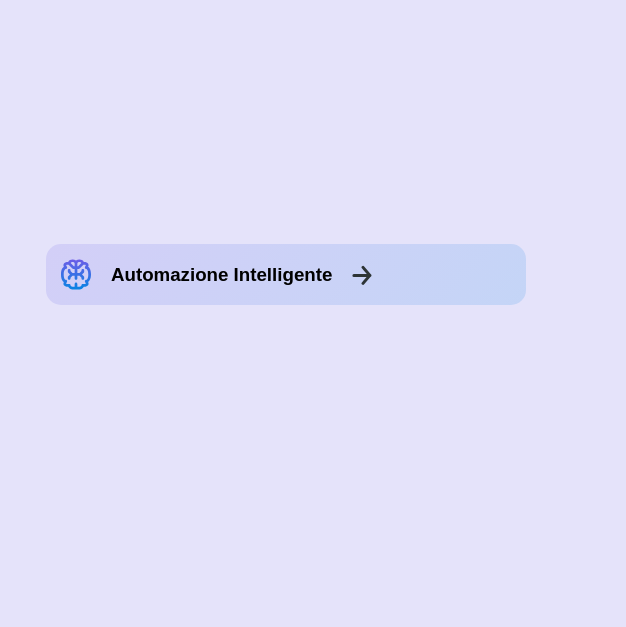
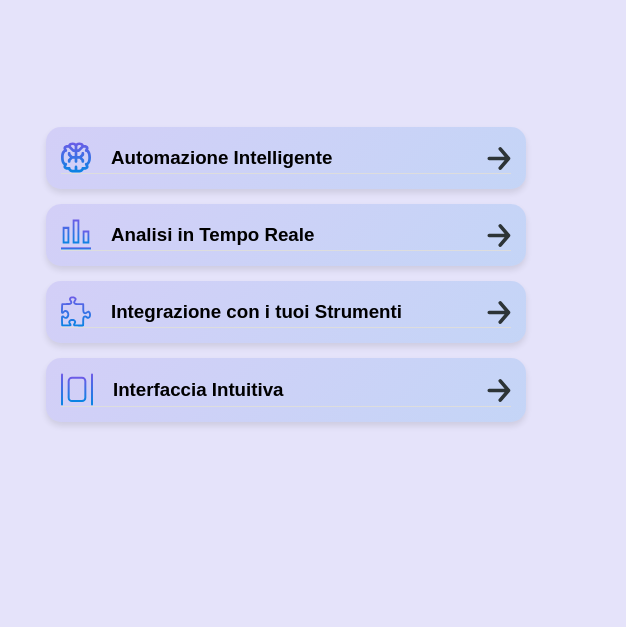
Before and after one commit to TigerWhite0305/flowboost-landing-opensource, a plain HTML site: page index.html in a window 1280 px wide. Shown: the part 1065-1692 px from the top of the page, 654-1280 px from the left. Drawn offline with Linux system fonts and the light colour scheme.

Commit message:
update section

```diff
--- a/index.html
+++ b/index.html
@@ -53,15 +53,57 @@
                     </div>
                 </div>
             </div>
-             <div class="features-right">
-                <div class="box">
+            <div class="features-right">
+                <div class="features-box" onclick="toggleDropdown(this)">
                     <div class="text">
-                        <img src="assets/icon/brain.svg" alt="">
-                        <h3>Automazione Intelligente</h3>
-                        <img src="assets/icon/arrow.svg" alt="">
+                        <div class="text-align">
+                            <img src="assets/icon/brain.svg" alt="">
+                            <h3>Automazione Intelligente</h3>
+                        </div>
+                        <img src="assets/icon/arrow.svg" alt="" class="arrow">
+                    </div>
+                    <div class="dropdown-content">
+                        <p>FlowBoost utilizza l’intelligenza artificiale per identificare e automatizzare le attività ripetitive nel tuo flusso di lavoro. Grazie a regole personalizzabili, puoi creare automazioni che eliminano il lavoro manuale e riducono gli errori. Che si tratti di inviare email, aggiornare database o gestire task, FlowBoost rende tutto più veloce e preciso. Il risultato? Più tempo per le attività strategiche e meno noie operative.</p>
                     </div>
                 </div>
-             </div>
+                <div class="features-box" onclick="toggleDropdown(this)">
+                    <div class="text">
+                        <div class="text-align">
+                            <img src="assets/icon/analyst.svg" alt="">
+                            <h3>Analisi in Tempo Reale</h3>
+                        </div>
+                        <img src="assets/icon/arrow.svg" alt="" class="arrow">
+                    </div>
+                    <div class="dropdown-content">
+                        <p>Ottieni insight dettagliati sulle tue attività con analisi basate sull’AI. FlowBoost raccoglie e interpreta i dati delle tue operazioni, fornendo suggerimenti per ottimizzare il tempo e migliorare la produttività. Grazie a dashboard intuitive e report automatizzati, puoi monitorare le prestazioni in tempo reale. Questo ti permette di prendere decisioni informate e migliorare continuamente il tuo workflow.</p>
+                    </div>
+                </div>
+                <div class="features-box" onclick="toggleDropdown(this)">
+                    <div class="text">
+                        <div class="text-align">
+                            <img src="assets/icon/puzzle.svg" alt="">
+                            <h3>Integrazione con i tuoi Strumenti</h3>
+                        </div>
+                        <img src="assets/icon/arrow.svg" alt="" class="arrow">
+                    </div>
+                    <div class="dropdown-content">
+                        <p>FlowBoost si integra perfettamente con le piattaforme che già usi, come Slack, Trello, Google Calendar, Notion e molte altre. Connetti i tuoi strumenti preferiti in pochi clic e sincronizza automaticamente i dati tra di essi. Niente più passaggi manuali o perdita di informazioni: tutto viene aggiornato in tempo reale, mantenendo il tuo team sempre allineato e operativo.</p>
+                    </div>
+                </div>
+                <div class="features-box " onclick="toggleDropdown(this)">
+                    <div class="text">
+                        <div class="text-align">
+                            <img src="assets/icon/interface.svg" alt="">
+                            <h3>Interfaccia Intuitiva</h3>
+                        </div>
+                        <img src="assets/icon/arrow.svg" alt="" class="arrow">
+                    </div>
+                    <div class="dropdown-content">
+                        <p>Un design pulito e minimalista rende FlowBoost facile da usare per chiunque, senza bisogno di formazione avanzata. La piattaforma è progettata per essere intuitiva, con un’esperienza utente fluida e reattiva. Grazie a un’interfaccia chiara e accessibile, puoi configurare automazioni, visualizzare report e gestire attività in pochi secondi. Il tuo lavoro diventa più semplice e organizzato, senza complicazioni.</p>
+                    </div>
+                </div>
+            </div>
+
         </div>
     </section>
 
@@ -79,5 +121,12 @@
             navLinks.classList.toggle('open'); // Aggiunge o rimuove la classe "open"
         });
     </script>
+
+    <script>
+        function toggleDropdown(element) {
+        const box = element.closest(".features-box");
+        box.classList.toggle("open");
+}
+    </script>
 </body>
 </html>
--- a/styles.css
+++ b/styles.css
@@ -225,13 +225,60 @@ header button:hover {
 /* Sezione destra con testo */
 .features-right {
     flex: 1;
+    display: flex;
+    flex-direction: column;
+    justify-content: center;
+    gap: 15px;
 }
 
-.box{
+.features-box {
     background: linear-gradient(135deg,  rgba(108,92,231,0.15) 0%,rgba(9,132,227,0.15) 100%);
     padding: 15px;
     border-radius: 15px;
+    box-shadow: 0px 4px 6px rgba(0, 0, 0, 0.1);
+    position: relative;
+    transition: all 0.3s ease-in-out;
+}
 
+.text {
+    display: flex;
+    align-items: center;
+    justify-content: space-between;
+    cursor: pointer;
+}
+
+.text h3 {
+    margin: 0 10px;
+    flex-grow: 1;
+}
+
+.arrow {
+    width: 24px;
+    transition: transform 0.3s ease-in-out;
+}
+
+.dropdown-content {
+    max-height: 0;
+    overflow: hidden;
+    transition: max-height 0.3s ease-out, padding 0.3s ease-out;
+    padding: 0 15px; /* Padding orizzontale, 0 verticale inizialmente */
+    border-top: 1px solid #ddd; /* Optional: bordo superiore */
+}
+
+.dropdown-content p {
+    margin: 10px 0;
+    color: #636E72;
+    font-family: 'Inter', sans-serif;
+    text-align: left;
+}
+
+.features-box.open .dropdown-content {
+    max-height: 200px; /* Imposta un'altezza abbastanza grande per mostrare il testo */
+    padding: 10px 15px; /* Aggiunge padding quando aperto */
+}
+
+.features-box.open .arrow {
+    transform: rotate(90deg);
 }
 
 .text{
@@ -241,6 +288,12 @@ header button:hover {
     align-items: center;
 }
 
+.text-align{
+    display: flex;
+    flex-direction: row;
+    align-items: center;
+    gap: 10px;
+}
 /* Responsività per schermi più piccoli */
 @media (max-width: 768px) {
     body{
@@ -335,4 +388,19 @@ header button:hover {
     .small-images {
         justify-content: center;
     }
+
+    .image-grid .large {
+        width: 150px;
+        height: 291px;
+    }
+
+    .small-images img{
+        width: 120px;
+        height: 120px;
+    }
+
+    .features-right {
+        margin: 0 15px;
+        font-size: 14px;
+    }
 }
```
Also changed, not shown: assets/icon/analyst.svg (added), assets/icon/interface.svg (added), assets/icon/puzzle.svg (added).
